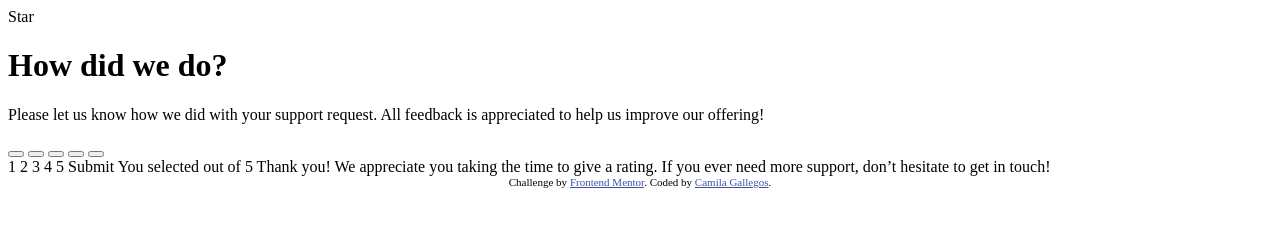
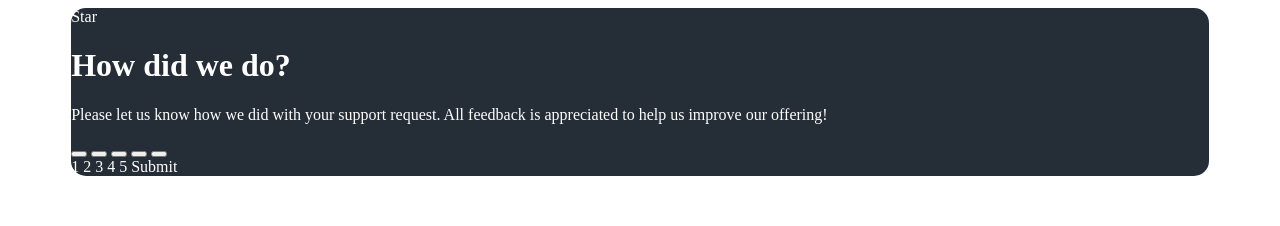
Before and after one commit to camigm1/ineractive-rating-component, a plain HTML site: page index.html in a window 1280 px wide. Drawn offline with Linux system fonts and the light colour scheme.

Commit message:
starting-changes

```diff
--- a/index.html
+++ b/index.html
@@ -16,9 +16,25 @@
 
     <!-- Feel free to remove these styles or customise in your own stylesheet 👍 -->
     <style>
+      * {
+        box-sizing: border-box;
+      }
+
+      .main-content {
+        background-color: hsl(213, 19%, 18%);
+        width: 90%;
+        margin: 0 auto;
+        border-radius: 15px;
+        color: hsl(0, 0%, 100%);
+      }
+
+      .thank-you-main {
+        display: none;
+      }
       .attribution {
         font-size: 11px;
         text-align: center;
+        display: none;
       }
       .attribution a {
         color: hsl(228, 45%, 44%);
@@ -27,6 +43,7 @@
   </head>
   <body>
     <!-- Rating state start -->
+    <div class="main-content">
       <div>
         <div>Star</div>
         <div><h1>How did we do?</h1></div>
@@ -42,16 +59,18 @@
         <button></button>
         <button></button>
       </div>
+
       1 2 3 4 5 Submit
-
+    </div>
     <!-- Rating state end -->
 
     <!-- Thank you state start -->
-
+    <div class="thank-you-main">
       You selected
       <!-- Add rating here -->
       out of 5 Thank you! We appreciate you taking the time to give a rating. If
       you ever need more support, don’t hesitate to get in touch!
+    </div>
 
     <!-- Thank you state end -->
 
```
Lines whose indentation alone changed are shown as unchanged.
